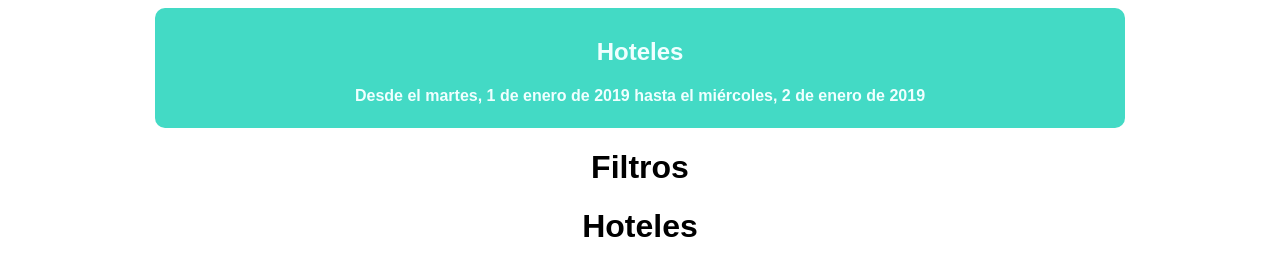
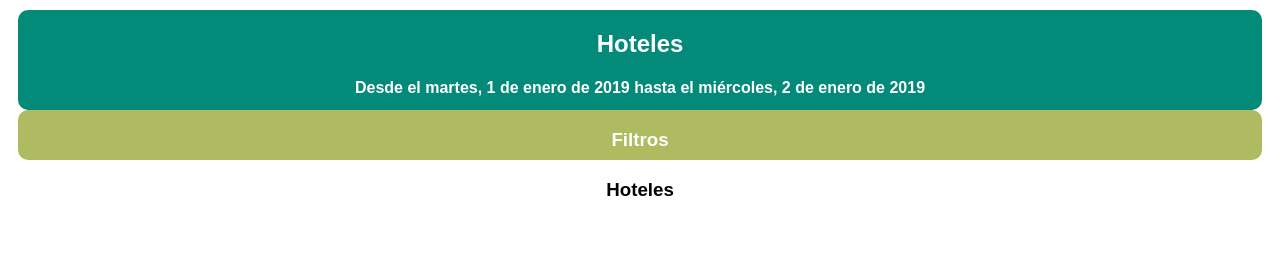
Before and after one commit to andreaup/Reserva-Alojamientos, a website: page index.html in a window 1280 px wide. Drawn offline with nearby package versions, Linux system fonts and the light colour scheme.

Commit message:
changes to styles

```diff
--- a/scripts/app.js
+++ b/scripts/app.js
@@ -21,13 +21,17 @@ const Header = () =>{
 
 const Filtros = () =>{
     return(
-        <h1>Filtros</h1>
+        <div className="filtros">
+        <h3>Filtros</h3>
+        </div>
     )
     }
 
 const Hoteles = () =>{
     return(
-        <h1>Hoteles</h1>
+        <div className="hoteles">
+            <h3>Hoteles</h3>
+        </div>
     )
 }
 
--- a/styles.css
+++ b/styles.css
@@ -1,15 +1,30 @@
+.App {
+  font-family: sans-serif;
+  text-align: center;
+  margin: 10px;
+}
 
-   .header {
-    width: 950px;
+  .header {
+    width: 100%;
+    border-radius: 10px;
     height: 100px;
-    border-radius: 10px;
     display: inline-block;
-    background-color: rgb(67, 218, 197);
-    color: azure;
-    padding: 10px;
+    background-color: rgb(4, 138, 120);
+    color: #ffffff;
   }
 
-  .App {
-    font-family: sans-serif;
-    text-align: center;
+  .filtros {
+    width: 100%;
+    border-radius: 10px;
+    height: 50px;
+    display: inline-block;
+    background-color: rgba(127, 148, 5, 0.63);
+    color: #ffffff;
   }
+  .hoteles {
+    width: 100%;
+    border-radius: 10px;
+    height: 50px;
+    display: inline-block;
+    color: #000000;
+  }
```
